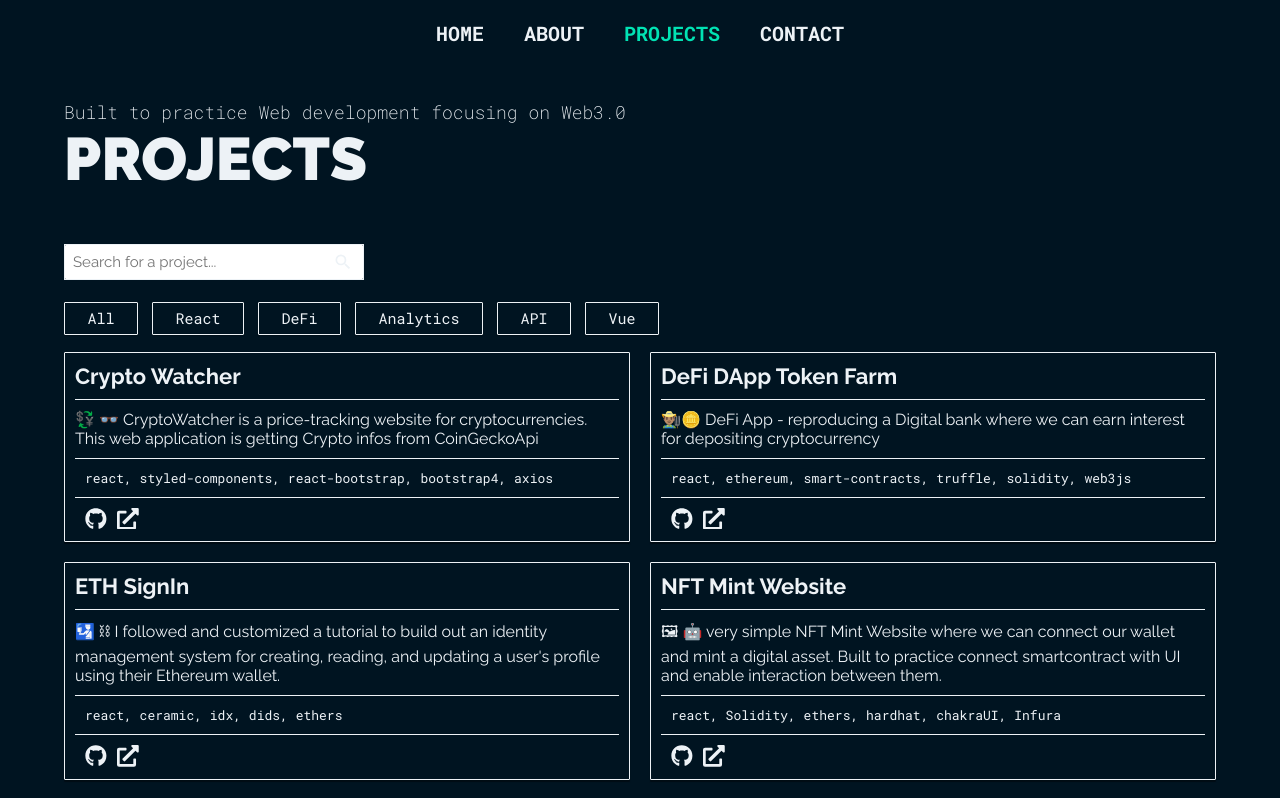
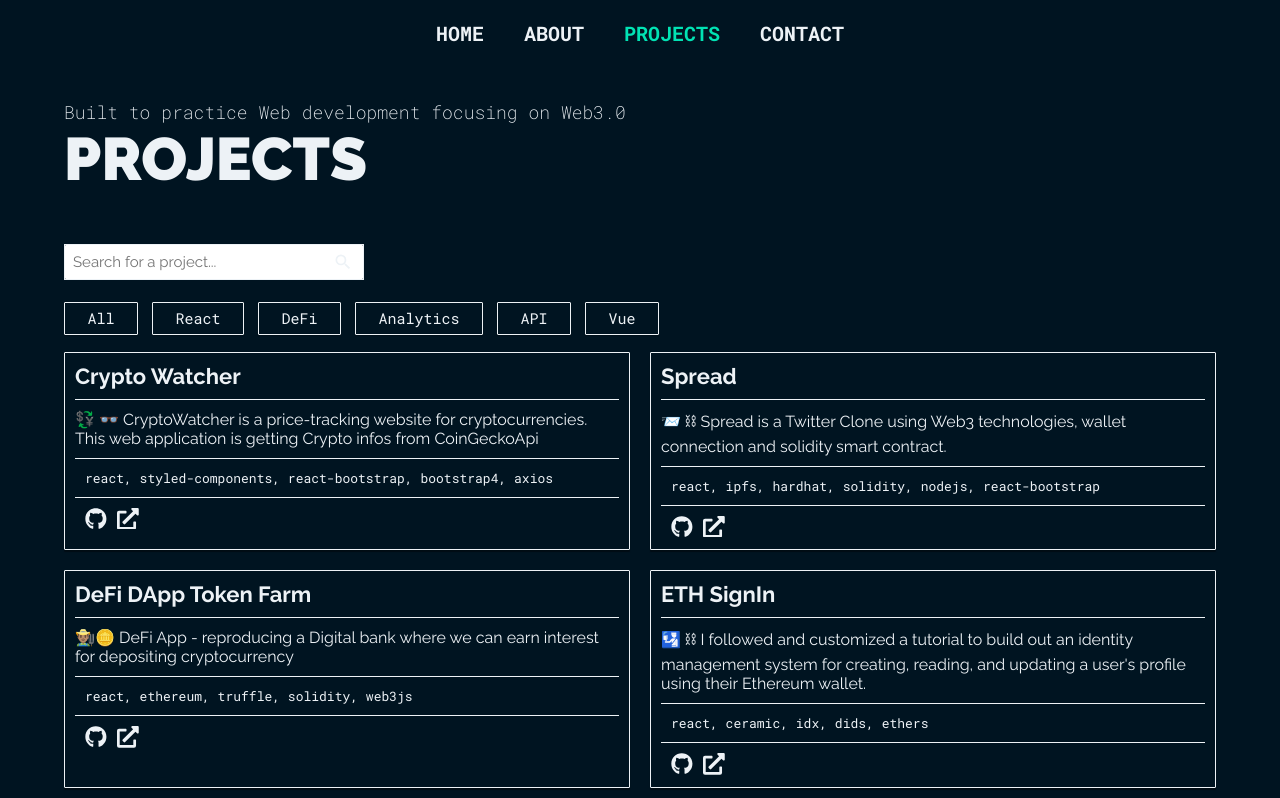
Before and after one commit to cuitlazotlac/portfolio-v3, a React (Create React App) app: page /projects in a window 1280 px wide. Shown: the top 798 px of the page. Built offline with nearby package versions, Linux system fonts and the light colour scheme.

Commit message:
fr translation review

```diff
--- a/src/assets/data/blockchain.js
+++ b/src/assets/data/blockchain.js
@@ -1,7 +1,7 @@
 // BLOCKCHAIN WEB3.0 PROJECTS
 const blockchain = [
   {
-    id: 0,
+    id: 1,
     category: "React",
     link1: "https://github.com/cuitlazotlac/crypto-watcher-v2",
     link2: "https://cuitlazotlac.github.io/crypto-watcher-v2/",
@@ -10,16 +10,26 @@ const blockchain = [
     stack: "react, styled-components, react-bootstrap, bootstrap4, axios",
   },
   {
-    id: 1,
+    id: 2,
+    category: "React",
+    link1: "https://github.com/cuitlazotlac/twitter-clone",
+    link2:
+      "https://ipfs.fleek.co/ipfs/QmcFvYSMft7okugk5KarYf8Muw2jECThoEcUhruvEzvg7Q/",
+    title: "Spread",
+    desc: " 📨 ⛓ Spread is a Twitter Clone using Web3 technologies, wallet connection and solidity smart contract.",
+    stack: "react, ipfs, hardhat, solidity, nodejs, react-bootstrap",
+  },
+  {
+    id: 3,
     category: "DeFi",
     link1: "https://github.com/cuitlazotlac/defi_app",
     link2: "https://defi-dapp-token-farm.herokuapp.com/",
     title: "DeFi DApp Token Farm",
     desc: "👨🏽‍🌾🪙 DeFi App - reproducing a Digital bank where we can earn interest for depositing cryptocurrency",
-    stack: "react, ethereum, smart-contracts, truffle, solidity, web3js",
+    stack: "react, ethereum, truffle, solidity, web3js",
   },
   {
-    id: 2,
+    id: 4,
     category: "React",
     link1: "https://github.com/cuitlazotlac/eth-sign-in",
     link2: "https://cuitlazotlac.github.io/eth-sign-in/",
@@ -28,7 +38,7 @@ const blockchain = [
     stack: "react, ceramic, idx, dids, ethers",
   },
   {
-    id: 3,
+    id: 5,
     category: "React",
     link1: "https://github.com/cuitlazotlac/full-mint-website",
     link2: "https://cuitlazotlac.github.io/full-mint-website/",
@@ -37,7 +47,7 @@ const blockchain = [
     stack: "react, Solidity, ethers, hardhat, chakraUI, Infura",
   },
   {
-    id: 4,
+    id: 6,
     category: "Analytics",
     link1: "",
     link2: "https://dune.com/cuitlazotlac",
@@ -46,7 +56,7 @@ const blockchain = [
     stack: "SQL",
   },
   {
-    id: 5,
+    id: 7,
     category: "React",
     link1: "https://github.com/cuitlazotlac/WeatherChecker",
     link2: "https://weatherchecker1.herokuapp.com/",
@@ -55,7 +65,7 @@ const blockchain = [
     stack: "react, scss, openweathermap-api",
   },
   {
-    id: 6,
+    id: 8,
     category: "API",
     link1: "https://github.com/cuitlazotlac/mtlmex-api",
     link2: "https://mtlmex-api.herokuapp.com/",
@@ -64,7 +74,7 @@ const blockchain = [
     stack: "javascript, heroku, jsondb",
   },
   {
-    id: 7,
+    id: 9,
     category: "React",
     link1: "https://github.com/cuitlazotlac/anime-library",
     link2: "https://anime-library1.herokuapp.com/",
@@ -73,7 +83,7 @@ const blockchain = [
     stack: "react, api, scss",
   },
   {
-    id: 8,
+    id: 10,
     category: "Vue",
     link1: "https://github.com/cuitlazotlac/what-movie",
     link2: "https://what-movies.herokuapp.com/",
@@ -82,7 +92,7 @@ const blockchain = [
     stack: "vuejs, api, javascript",
   },
   {
-    id: 9,
+    id: 11,
     category: "React",
     link1: "https://github.com/cuitlazotlac/covid-tracker-dashboard",
     link2: "https://www.google.com",
@@ -91,7 +101,7 @@ const blockchain = [
     stack: "react, api",
   },
   {
-    id: 10,
+    id: 12,
     category: "React",
     link1: "https://github.com/climate-stuff/carbon-calculator",
     link2: "",
--- a/src/assets/data/projects.js
+++ b/src/assets/data/projects.js
@@ -15,11 +15,12 @@ const projects = [
   },
   {
     id: uuidv4(),
-    name: "DeFi DApp Token Farm",
-    link1: "https://github.com/cuitlazotlac/defi_app",
-    link2: "https://defi-dapp-token-farm.herokuapp.com/",
-    desc: "👨🏽‍🌾🪙 DeFi App - reproducing a Digital bank where we can earn interest for depositing cryptocurrency",
-    stacks: "react, ethereum, smart-contracts, truffle, solidity, web3js",
+    name: "Spread",
+    link1: "https://github.com/cuitlazotlac/twitter-clone",
+    link2:
+      "https://ipfs.fleek.co/ipfs/QmcFvYSMft7okugk5KarYf8Muw2jECThoEcUhruvEzvg7Q/",
+    desc: " 📨 ⛓ Spread is a Twitter Clone using Web3 technologies, wallet connection and solidity smart contract.",
+    stacks: "react, ipfs, hardhat, solidity, nodejs, react-bootstrap",
     img: UTrackerImg,
   },
   {
--- a/src/assets/i18next/fr.json
+++ b/src/assets/i18next/fr.json
@@ -5,14 +5,14 @@
   },
   "Hero": {
     "Headline0": "A little bit about myself..",
-    "Headline1": "A Technical Product Manager",
-    "Headline2": "Je travaille en ce moment sur l'infrastructure pour la monnaie virtuelle",
-    "Headline3": "J'apprends et suis pas mal interessé par le Web3.0",
+    "Headline1": "Un Chef de Produit Technique",
+    "Headline2": "Je travaille en ce moment sur des produits pour les mineurs de cryptomonnaie",
+    "Headline3": "Tout en apprenant davantage sur la Blockchain",
     "Headline4": "Passioné par l'analyse de données",
-    "Headline5": "Toujours en admiration de belle interfaces",
+    "Headline5": "et par les interfaces web bien pensée",
     "Title": "Salut! Moi c'est Hayssem 👋",
-    "Description_Part1": "Product Manager Technique avec une passion pour le développement web, l'analyse de donnée et le design. J'adore élaborer ( et parfois développer ) de nouvelles expérience digital avec une passion pour aider et aligner les besoins et ainsi délivrer des produits qui font du sens.",
-    "Description_Part2": "En ce moment, je suis à la Société Générale Banque d'Investissement, je construit des produits internes innovants, particulièrement des applications web. Je suis aussi le co-fondateur de Confsquare, une plateforme d'organisation d'événement.",
+    "Description_Part1": "Chef de Produit Technique avec une passion pour le développement web, l'analyse de donnée et le design. J'adore élaborer ( et parfois développer ) de nouvelles expérience digital pour aider, aligner les besoins et ainsi délivrer des produits qui ont du sens.",
+    "Description_Part2": "En ce moment, je suis à la Société Générale Banque d'Investissement, je travaille sur des produits internes innovants, plus particulièrement des applications web. Je suis aussi le co-fondateur de Confsquare, une plateforme d'organisation d'événement.",
     "Connect": "Connect",
     "Scroll": "Scroll",
     "WorksButton": "Voir mes travaux"
@@ -26,37 +26,37 @@
   },
   "Footer": {
     "Title": "Hayssem Vazquez-Elsayed",
-    "Description": "Product Manager Technique en train de développer l'infrastrure des monnaies virtuelles et interessé par tous les outils et développement autout du Web3.",
+    "Description": "Product Manager Technique travaillant sur des produits pour les mineurs de cryptomonnaie et avec un fort intérêt pour la blockchain.",
     "Section": "Sections",
     "Social Links": "Social Links",
-    "English": "English 🇨🇦",
-    "French": "French 🇫🇷",
-    "Spanish": "Spanish 🇲🇽"
+    "English": "Anglais 🇨🇦",
+    "French": "Français 🇫🇷",
+    "Spanish": "Español 🇲🇽"
   },
   "Confsquare": {
     "SectionTitle": "Confsquare",
     "SectionDescription": "Let's Gather",
     "Description_Part1": "Confsquare c'est une startup, focus sur la création et l'organisation d'événement virtuelle.",
-    "Description_Part2": "On construit une nouvelle plateforme offrant la possibilité et créer un meilleur lien avec votre communauté grâce à notre concept de `Rooms`.",
-    "ReadMore": "Confsquare Website",
+    "Description_Part2": "On construit une nouvelle plateforme offrant la possibilité de créer un meilleur lien avec la communauté grâce à notre concept de `Rooms`.",
+    "ReadMore": "Site Confsquare",
     "Works": "Autres projets"
   },
   "Expertise": {
     "SectionTitle": "Expertise",
-    "SectionDescription": "Ce que j'ai développé au long de mon parcours",
+    "SectionDescription": "Ce que j'ai développé tout au long de mon parcours",
     "Title1": "Product Management",
-    "Description1": "A travers mes 6 ans d'expérience, j'ai travaillé sur des produits à forte visibilité, aussi bien des produits web, que des APIs pour developpeurs et acteurs non-technique.",
-    "Title2": "Design d'interface",
-    "Description2": "Je suis toujours à la recherche de retour utilisatuer, comprendre leur besoin et ainisi produire des wireframes et autres prototypes.",
+    "Description1": "A travers mes six ans d'expérience, j'ai travaillé sur des produits à forte visibilité, aussi bien des produits web, que des APIs pour développeurs et acteurs non-technique.",
+    "Title2": "Design d'Interface",
+    "Description2": "Je suis toujours à la recherche de retour utilisateur, comprendre leur besoin et ainsi produire des wireframes et autres prototypes en adéquation.",
     "Title3": "Analyse de données",
-    "Description3": "A travers cet intérêt pour les bases de données et les modèles de données, j'ai pu acquérir une aisance dans la récupération et le traitement de données, qui m'aide ensuite à indentifier les tendances."
+    "Description3": "J'ai toujours eu un intéret fort pour les modèles de données, j'ai pu acquérir une aisance dans la récupération, le traitement et l'analyse de données, qui m'aide ensuite à identifier les tendances."
   },
   "About": {
     "SectionTitle": "A propos",
     "SectionDescription": "Quelques mots sur moi et mon parcours",
-    "Title": "Technical Product Manager + Product Owner & Scrum Master certifié",
-    "Paragraph1": "Product Manager technique, passionné, avec plus de six ans d'expérience dans la gestion de produits, la création de fonctionnalité et d'initiatives numériques. Je dirige des projets, des sprints, en assurant une livraison de qualité, en exerçant une gestion collaborative au sein de l'équipe et des parties prenantes. Je m'efforce de toujours être à jour sur différents sujets, y compris le développement et la conception, afin de pouvoir délivrer et échanger avec toutes les parties prenantes.",
-    "Paragraph2": "Je me suis éloigné d'une voie traditionnelle et j'ai exploré ma créativité, en m'essayant à diverses techniques et technologies. Pour moi, la gestion de produits est plus qu'une simple profession et j'essaie de l'approfondir. Aujourd'hui, j'aime utiliser mes compétences en matière de pensée critique, d'empathie et de créativité pour créer des solutions viables et percutantes.",
+    "Title": "Chef de Produit technique + certifié Product Owner & Scrum Master",
+    "Paragraph1": "Chef de Produit technique passionné, avec plus de six ans d'expérience dans la gestion de produits. J'ai dévelopé une expertise dans la création de fonctionnalité et d'initiatives numériques. Je dirige des projets, des sprints, en assurant une livraison de qualité, en exerçant une gestion collaborative au sein de l'équipe et des parties prenantes. Je m'efforce de toujours être à jour sur différents sujets, y compris le développement et la conception, afin de pouvoir délivrer et échanger au mieux.",
+    "Paragraph2": "Je n'ai pas réellement suivi une voie traditionnelle, j'ai plutôt cherché à explorer ma créativité, en m'essayant à diverses techniques et technologies. Aujourd'hui, j'aime utiliser mes compétences en matière de pensée critique, d'empathie et de créativité pour créer des solutions viables et percutantes.",
     "Paragraph3": "",
     "Button": "Voir mon CV",
     "Skill": "Compétences",
```
